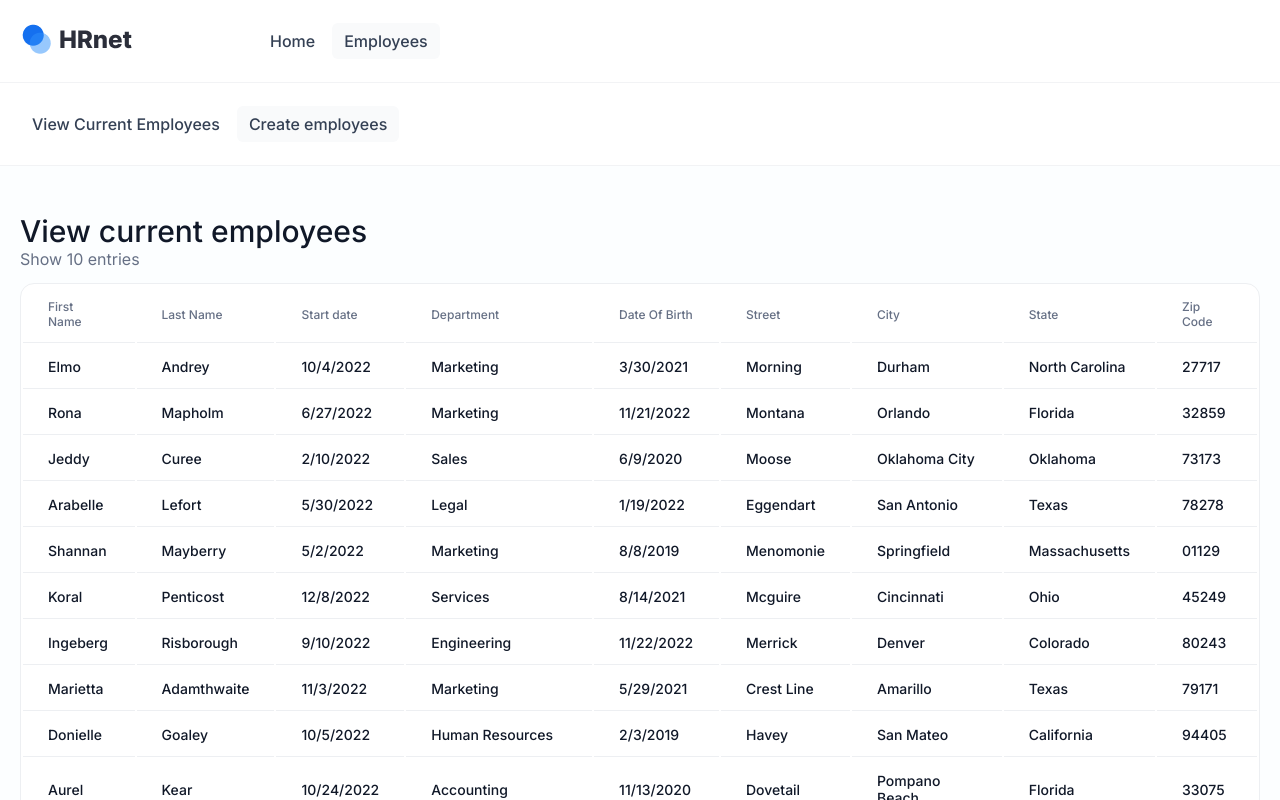
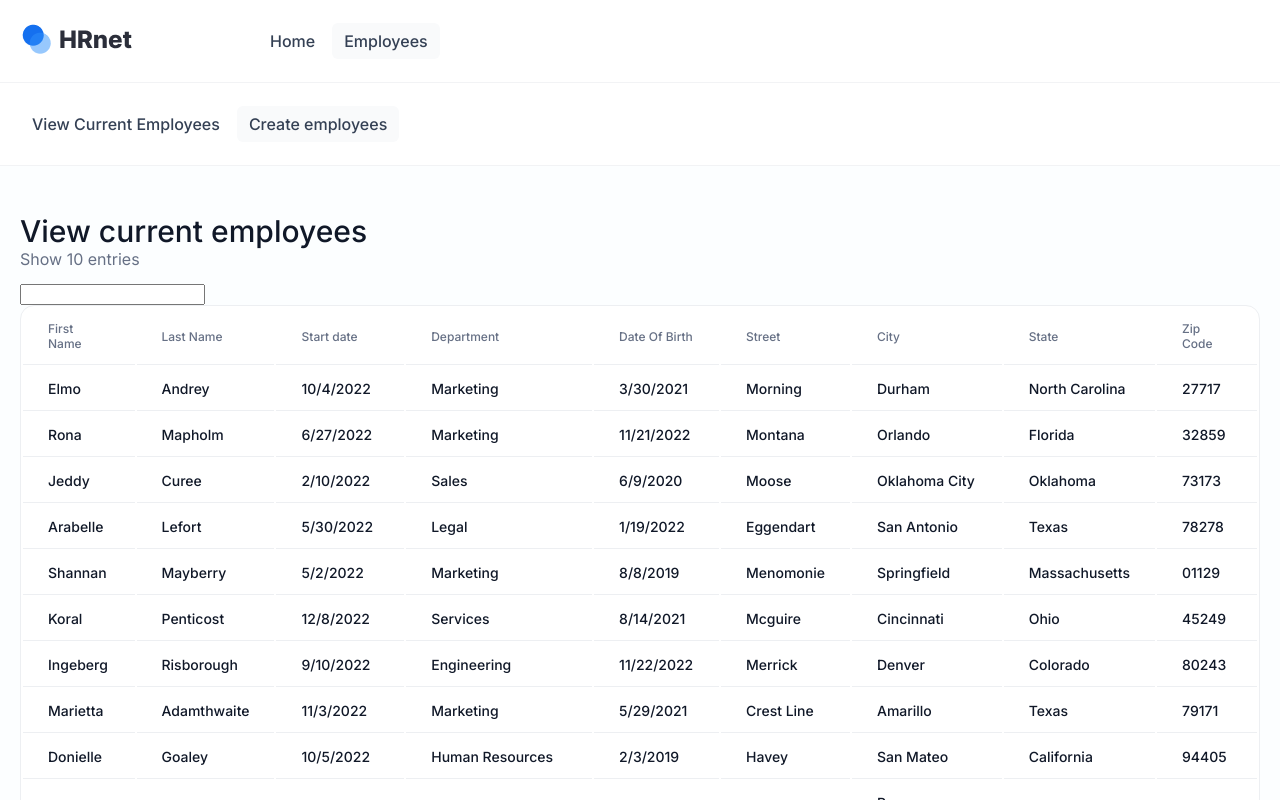
Before and after one commit to Mat2dr/hrnet, a React (Create React App) app in the folder hrnet/: page /ListEmployees in a window 1280 px wide. Shown: the top 800 px of the page. Built offline with nearby package versions, Linux system fonts and the light colour scheme; the HTML template or start-up script is replaced by a standard one.

Commit message:
Global Filtering

```diff
--- /dev/null
+++ b/hrnet/src/components/TableData/GlobalFilter.js
@@ -0,0 +1,11 @@
+import React from 'react'
+
+export const GlobalFilter = ( { filter, setFilter } ) => {
+  return (
+    <div>
+        <span>
+            <input value={filter || ''} onChange={e => setFilter(e.target.value)} />
+        </span>
+    </div>
+  )
+}
--- a/hrnet/src/components/TableData/TableData.jsx
+++ b/hrnet/src/components/TableData/TableData.jsx
@@ -1,7 +1,8 @@
 import React, {useMemo} from 'react'
-import { useTable, useSortBy } from 'react-table'
+import { useTable, useSortBy, useGlobalFilter } from 'react-table'
 import EMPLOYEES_DATA from '../../Data/mockEmployees';
 import COLUMNS from '../TableData/columns'
+import { GlobalFilter } from './GlobalFilter';
 
 
 const TableData = () => {
@@ -17,15 +18,20 @@
         getTableBodyProps,
         headerGroups,
         rows,
-        prepareRow
+        prepareRow,
+        state,
+        setGlobalFilter,
       } = useTable({
         columns,
         data
       },
-      useSortBy)
+       useGlobalFilter, useSortBy)
+
+       const { globalFilter } = state;
 
   return (
     <div>
+        <GlobalFilter filter={globalFilter} setFilter={setGlobalFilter}/>
         <table {...getTableProps()}>
             <thead>
                 {
```
